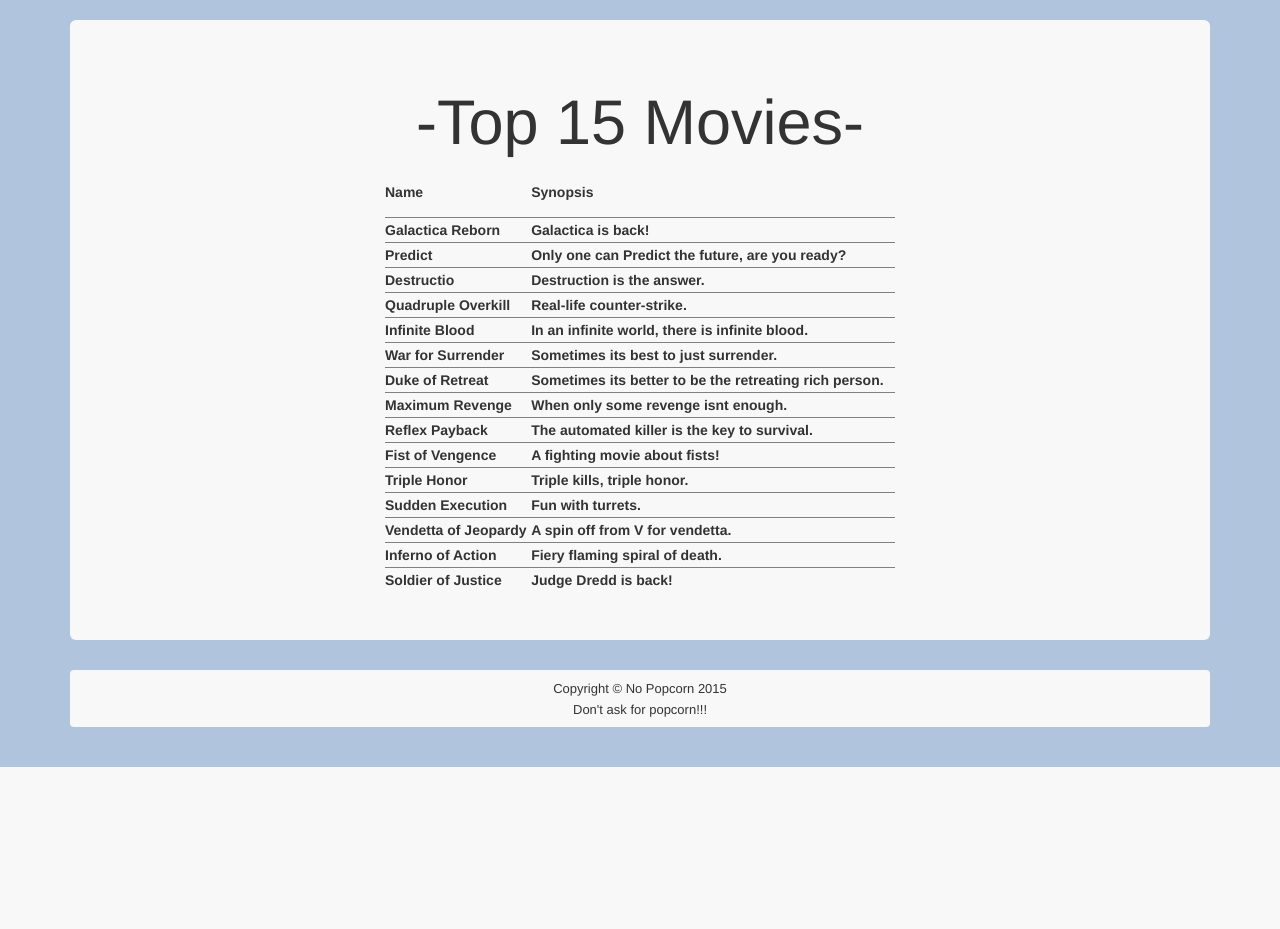
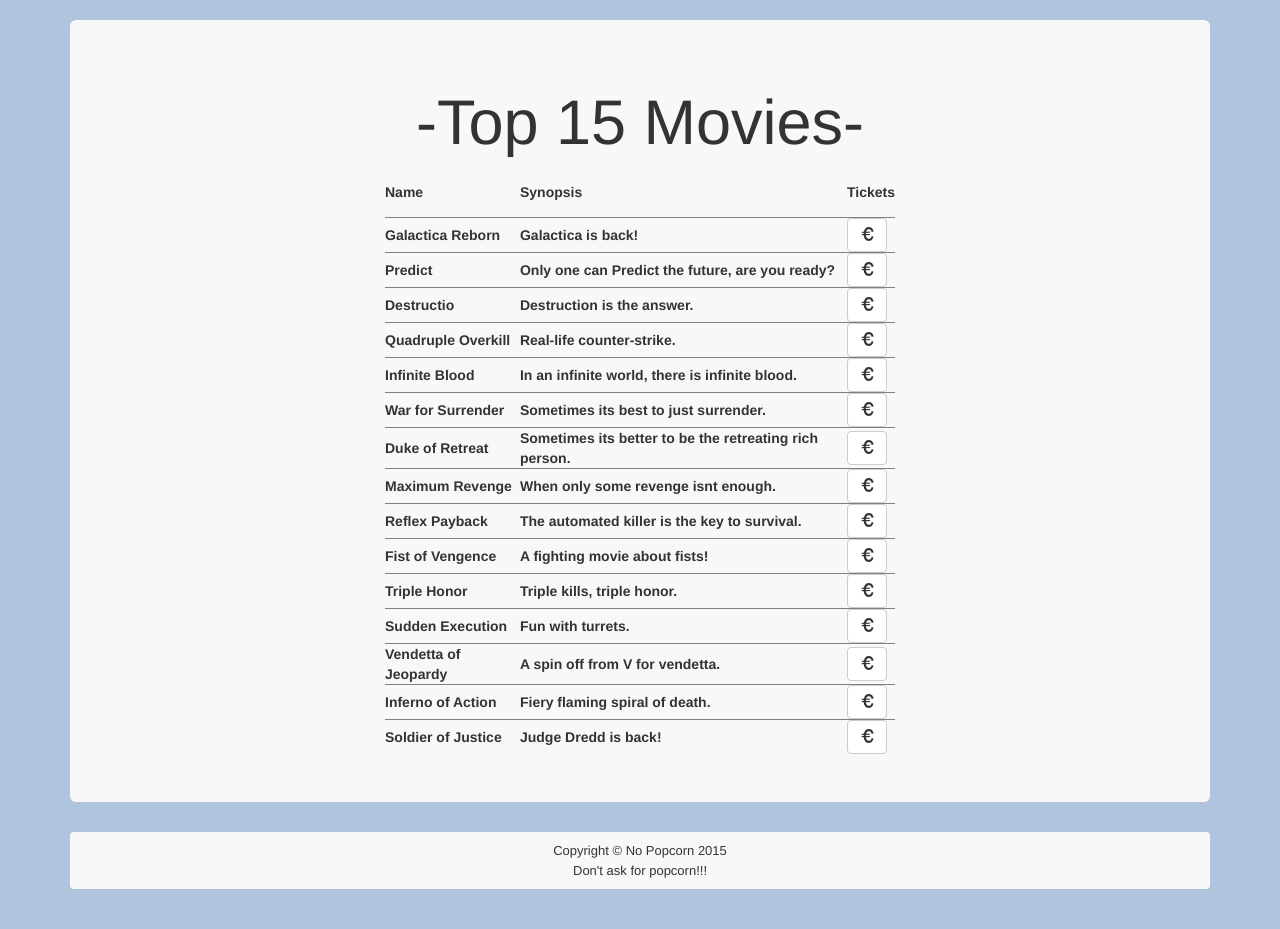
Before and after one commit to kyleamcginn88/Theatre, a Django app: page /movies in a window 1280 px wide. Shown: the part 72-1001 px from the top of the page. Before the commit the page ends 839 px from the top, so only its background shows below. Run offline with Django 3.2, Linux system fonts and the light colour scheme; data comes from the database, SQL or seed files in the repository; lists and menus that the app fills with data are empty; some libraries are stand-ins or nearby versions.

Commit message:
ticket sales

```diff
--- a/Theatre/templates/movies.html
+++ b/Theatre/templates/movies.html
@@ -9,11 +9,17 @@
     <tr>
     	<th height="50">Name</th>
     	<th height="50">Synopsis</th>
+    	<th height="50">Tickets</th>
     </tr>
     {% for item in movies %}
     <tr>
     	<th height="25">{{ item.name }}</th>
     	<th height="25">{{ item.description }}</th>
+    	<th height="25">
+          <button type="button" class="btn btn-default" aria-label="Left Align">
+            <span class="glyphicon glyphicon-euro" aria-hidden="true"></span>
+          </button>
+        </th>
     </tr>
   {% endfor %}
 </table>
--- a/Theatre/templates/performances.html
+++ b/Theatre/templates/performances.html
@@ -10,12 +10,18 @@
     	<th height="50">Dates</th>
     	<th height="50">Artists</th>
     	<th height="50">Genres</th>
+    	<th height="50">Tickets</th>
     </tr>
     {% for item in performances %}
     <tr>
     	<th height="25">{{ item.date }}</th>
     	<th height="25">{{ item.name }}</th>
     	<th height="25">{{ item.genre }}</th>
+    	<th height="25">
+          <button type="button" class="btn btn-default" aria-label="Left Align">
+            <span class="glyphicon glyphicon-euro" aria-hidden="true"></span>
+          </button>
+        </th>
     </tr>
   {% endfor %}
 </table>
```
